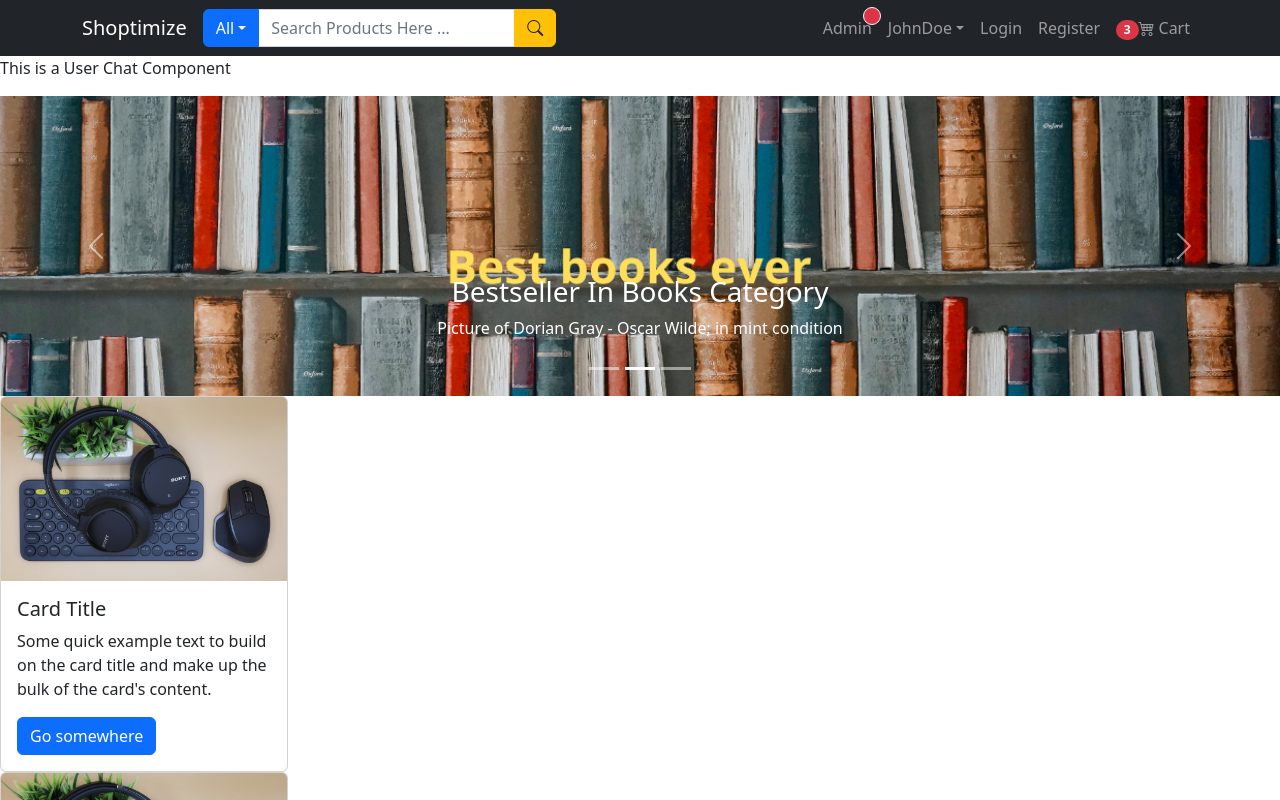
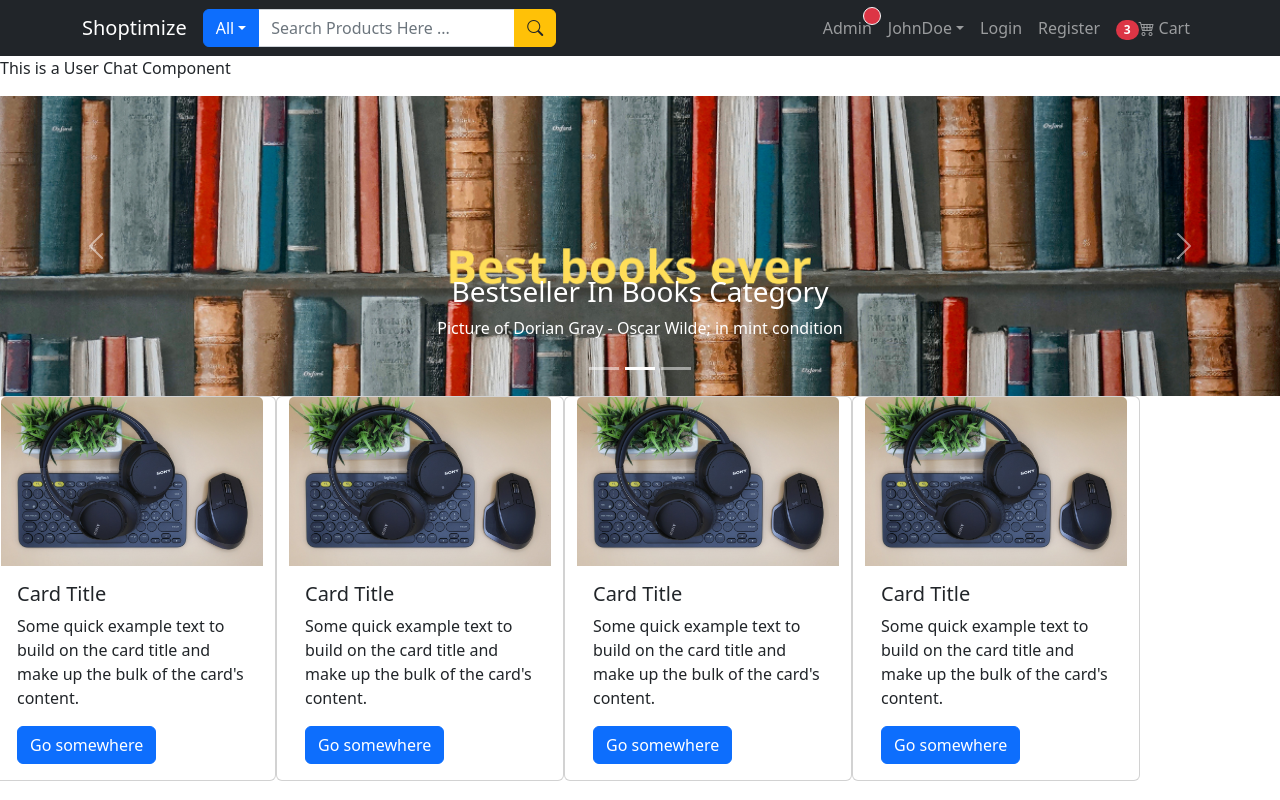
Before and after one commit to ShanchaiZ/MERN-ecommerce, a React (Create React App) app in the folder frontend/: page /home in a window 1280 px wide. Shown: the top 800 px of the page. Built offline with nearby package versions, Linux system fonts and the light colour scheme.

Commit message:
added the bootstrap grid system of xs screens = 1 card displayed and medium screens = 2 card display and imported row

```diff
--- a/frontend/src/pages/HomePage.js
+++ b/frontend/src/pages/HomePage.js
@@ -1,5 +1,6 @@
 import ProductCarouselComponent from "../components/ProductCarouselComponent";
 import CategoryCardComponent from "../components/CategoryCardComponent";
+import { Row } from "react-bootstrap";
 
 const HomePage = () => {
     // Simulating a database once we have a db connected in the future below:
@@ -16,10 +17,11 @@ const HomePage = () => {
     return (
         <>
             <ProductCarouselComponent />
-            {
-                categories.map(() =>
-                    <CategoryCardComponent />)
-            }
+            <Row xs={1} md={2} className="g-4">
+                {categories.map(() => (
+                    <CategoryCardComponent />
+                ))}
+            </Row>
         </>
     );
 };
```
